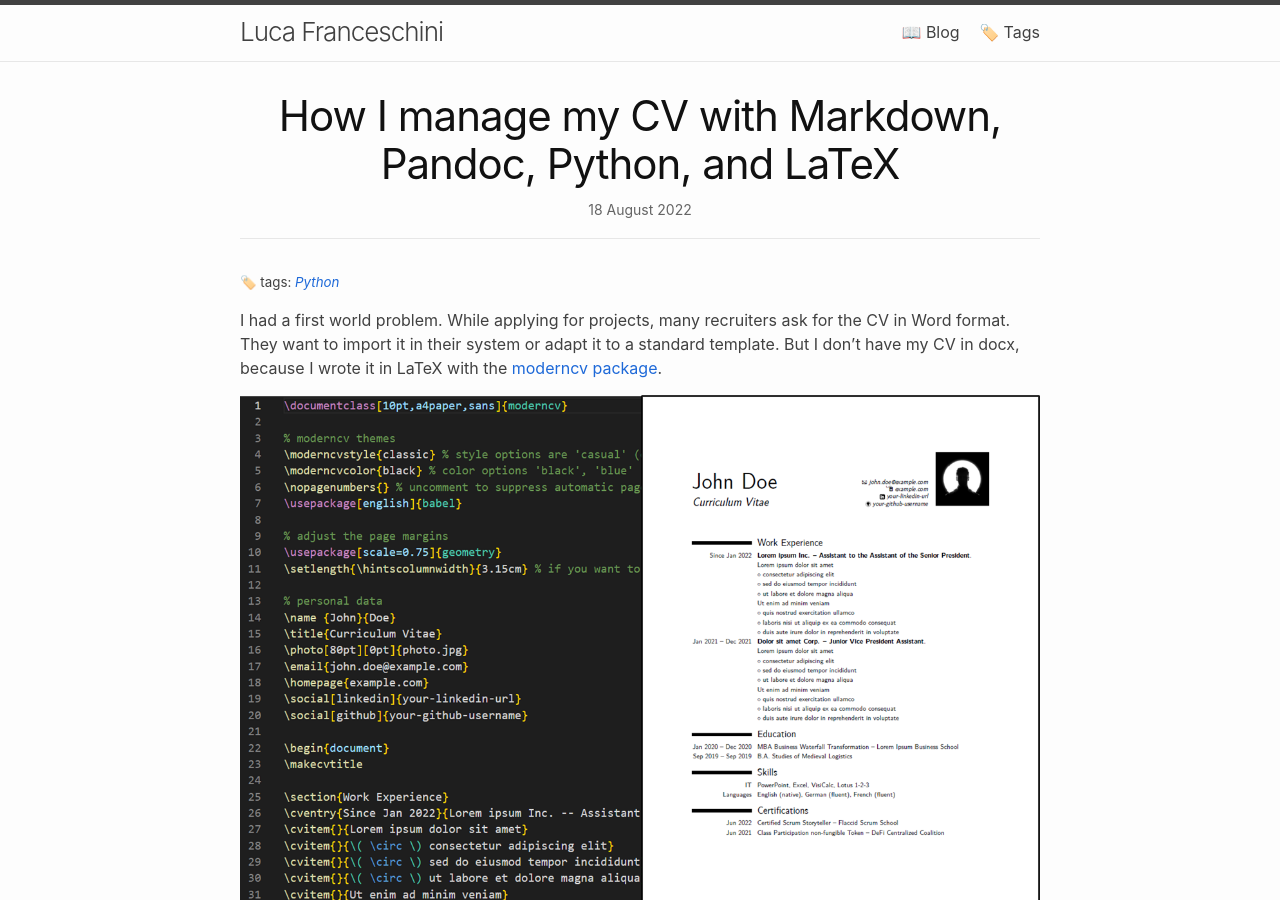
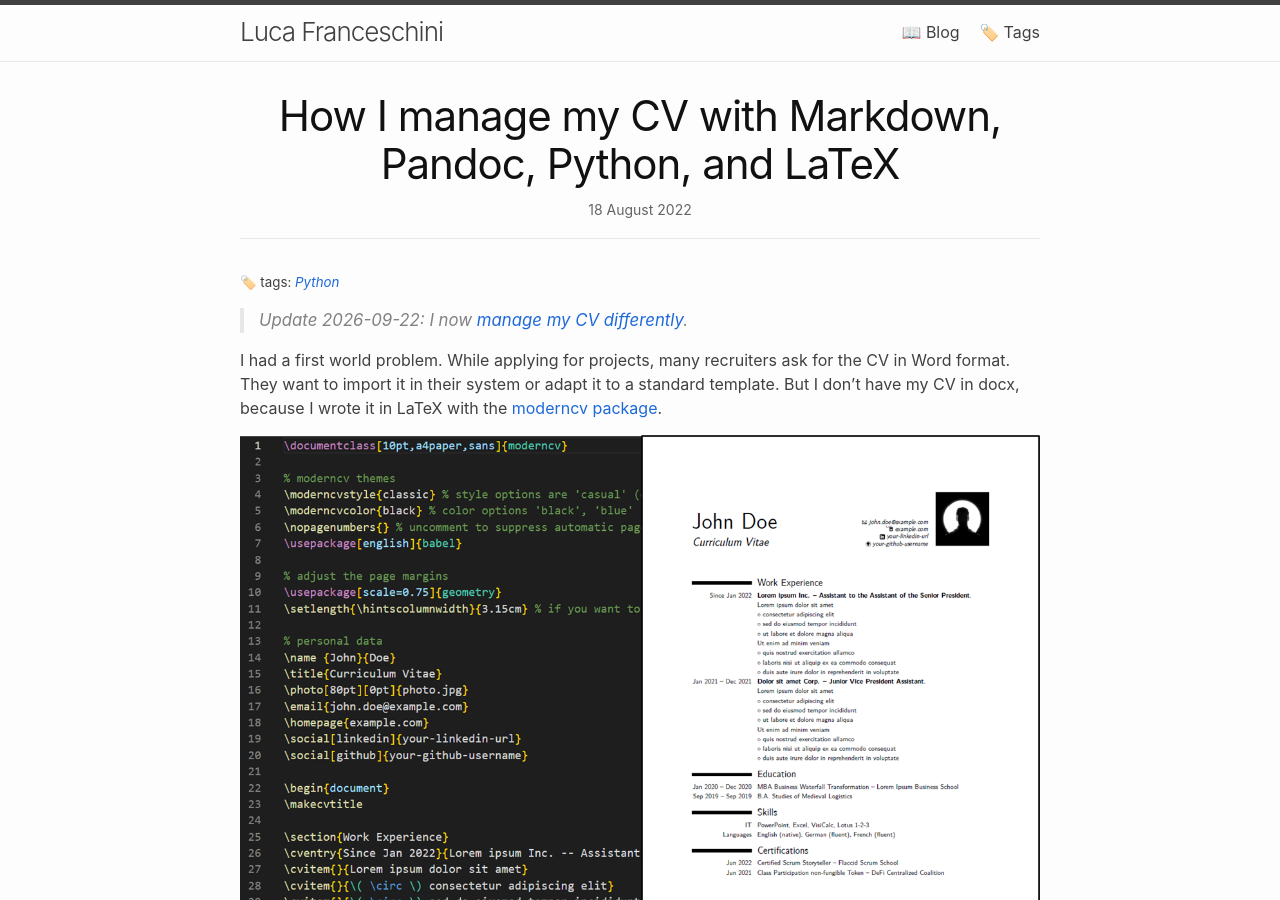
Before and after one commit to lucafrance/lucafrance.github.io, a Jekyll site: the page built from _posts/2022/2022-08-18-cv-markdown-pandoc-python-latex.md, in a window 1280 px wide and 900 px high. Built offline with Jekyll 4.4.1, drawn with Linux system fonts in a browser that asks for light colours; a script that is not in the unit is left out.

Commit message:
Add update with link to RenderCV blog post

```diff
--- a/_posts/2022/2022-08-18-cv-markdown-pandoc-python-latex.md
+++ b/_posts/2022/2022-08-18-cv-markdown-pandoc-python-latex.md
@@ -2,6 +2,8 @@
 title: How I manage my CV with Markdown, Pandoc, Python, and LaTeX
 tags: [Python]
 ---
+
+> Update 2026-09-22: I now [manage my CV differently]({% post_url 2026/2026-09-22-rendercv %}).
 
 I had a first world problem.
 While applying for projects, many recruiters ask for the CV in Word format.
```
